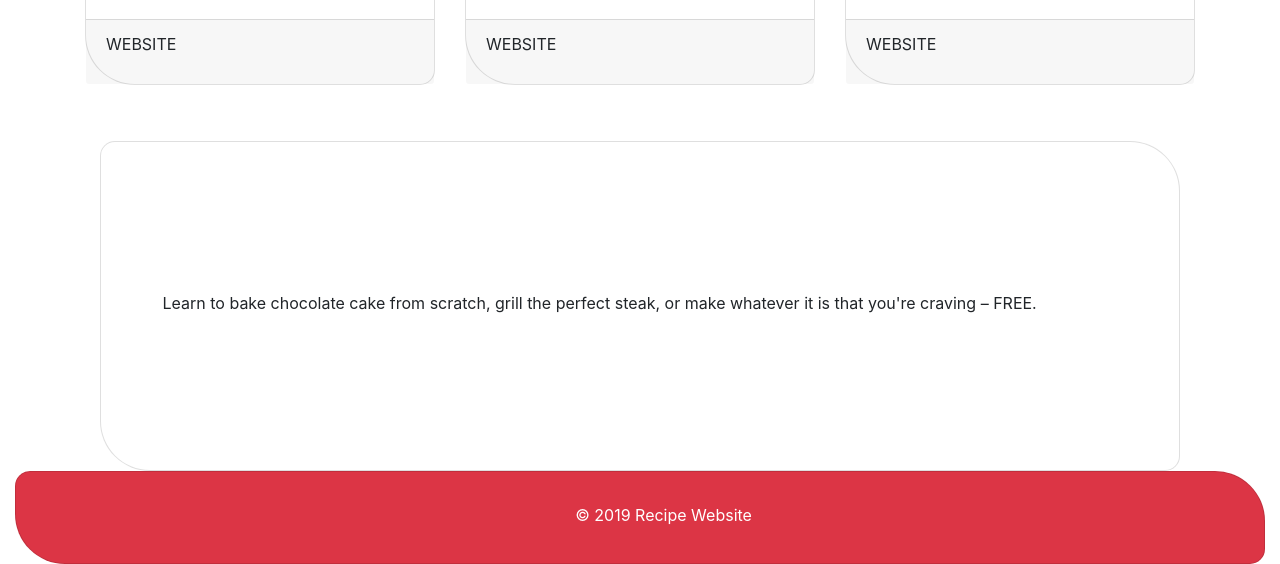
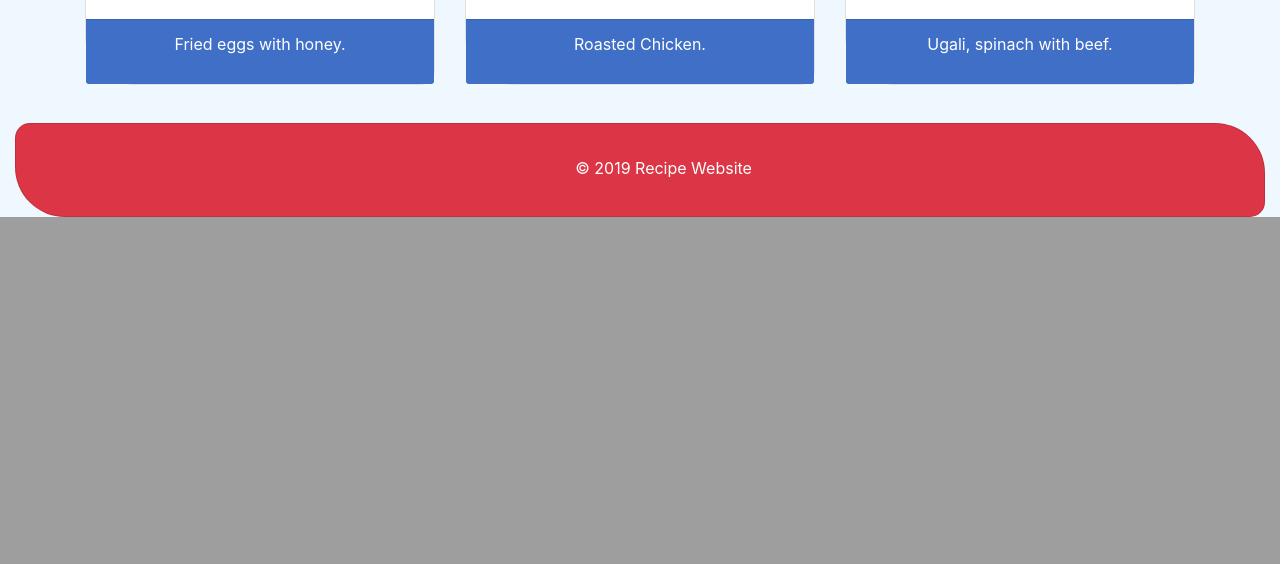
Before and after one commit to Loisa-Kitakaya/recipe-website, a PHP site: page /index2.html in a window 1280 px wide. Shown: the part 1052-1616 px from the top of the page. After the commit the page ends 1269 px from the top, so only its background shows below. Run offline with PHP 8.4, Linux system fonts and the light colour scheme.

Commit message:
final commit

```diff
--- a/css/me.css
+++ b/css/me.css
@@ -2,7 +2,10 @@ h1{
     color:white;
    margin-left:30%;
    font-family: 'Lilita One', cursive;
-font-family: 'Lobster', cursive;
+   font-family: 'Lobster', cursive;
+}
+body{
+    background-color: aliceblue;
 }
 .card{
     border-radius:15px 50px;
@@ -10,6 +13,12 @@ font-family: 'Lobster', cursive;
 }
 .card-body{
     display: flex;
+}
+.card:hover{
+    box-shadow: 0 4px 8px 0 rgba(57, 40, 202, 0.534), 0 6px 20px 0 rgba(7, 42, 243, 0.664);
+}
+.card bg-danger:hover{
+    box-shadow: 0 4px 8px 0 rgba(57, 40, 202, 0.534), 0 6px 20px 0 rgba(7, 42, 243, 0.664);
 }
 .card-body p{
     margin-left: 4%;
@@ -19,6 +28,12 @@ font-family: 'Lobster', cursive;
     width:100%;
     color:white;
 }
+
+#mc_embed_signup{
+    background:#fff;
+    clear:left;
+    font:14px Helvetica,Arial,sans-serif;
+ }
 .row{
     margin-top: 5%;
 }
@@ -28,6 +43,20 @@ font-family: 'Lobster', cursive;
 .styeling {
     text-align: center;
 }
-#head{
+.header{
     text-align: center;
+    font-size:40px;
+    /* font-family: 'Lilita One', cursive; */
+   font-family: 'Lobster', cursive;
 }
+.card-footer{
+    background-color: rgb(64, 111, 199);
+}
+.card-footer p{
+    text-align: center;
+    color:white;
+}
+.card-footer p:hover{
+    color:red;
+    box-shadow: 0 4px 8px 0 rgba(129, 13, 13, 0.534), 0 6px 20px 0 rgba(243, 7, 7, 0.664);
+}
--- a/index2.html
+++ b/index2.html
@@ -1,58 +1,67 @@
 <!DOCTYPE html>
 <html lang="en">
+
 <head>
     <meta charset="UTF-8">
     <meta name="viewport" content="width=device-width, initial-scale=1.0">
     <meta http-equiv="X-UA-Compatible" content="ie=edge">
     <title>Recipe</title>
-    <link rel = "icon" href = "https://icon-library.net/images/recipe-icon/recipe-icon-1.jpg" class="img-fluid" type = "image/x-icon">
+    <link rel="icon" href="https://icon-library.net/images/recipe-icon/recipe-icon-1.jpg" class="img-fluid"
+        type="image/x-icon">
     <link rel="stylesheet" type="text/css" href="css/bootstrap.css">
     <link rel="stylesheet" type="text/css" href="css/me.css">
     <link href="https://fonts.googleapis.com/css?family=Lilita+One|Lobster&display=swap" rel="stylesheet">
     <link href="https://fonts.googleapis.com/css?family=Lilita+One|Lobster|Oleo+Script&display=swap" rel="stylesheet">
 
 </head>
+
 <body>
+    <html>
     <div class="container-fluid">
         <div class="card bg-danger">
             <div class="card-body">
-             <h1><img src="https://ak.imgfarm.com/images/vicinio/dsp-images/nicole.guinta/asset1_2/1568214147964.png"></h1><br><br>
+                <h1><img
+                        src="https://ak.imgfarm.com/images/vicinio/dsp-images/nicole.guinta/asset1_2/1568214147964.png">
+                </h1><br><br>
                 <P><a href="index2.html">Popular</a></P>
+                <p><a href="contact.html">contacts</a></p>
                 <p><a href="">Recipes</a></p><br><br>
 
             </div>
         </div>
     </div>
     <div id="popular">
-    <div class="container">
+        <div id="container" class="container">
             <div class="row">
                 <div class="col-md-4">
                     <div class="card">
                         <div class="card-body">
-                        <img src="https://encrypted-tbn0.gstatic.com/images?q=tbn:ANd9GcR3Neh46IXCXvmqF8w9YBPfOuRFK2GACsMEQOkdgdXNliBxdBaqIQ&s" class="img-fluid">
+                            <a href="https://www.indianhealthyrecipes.com/pepper-chicken-recipe/"><img src="https://encrypted-tbn0.gstatic.com/images?q=tbn:ANd9GcR3Neh46IXCXvmqF8w9YBPfOuRFK2GACsMEQOkdgdXNliBxdBaqIQ&s"class="img-fluid"></a>
                         </div>
                         <div class="card-footer">
-                        <p>WEBSITE</p>
+                        <a href="https://www.indianhealthyrecipes.com/pepper-chicken-recipe/"><p>Chicken meat with peppers</p></a>
                         </div>
                     </div>
                 </div>
                 <div class="col-md-4">
                     <div class="card">
                         <div class="card-body">
-                            <img src="https://encrypted-tbn0.gstatic.com/images?q=tbn:ANd9GcRVqJ0hpppJ4WBMRgyBxKWY0_Re8fGdqHwQCjHyfbpjPKIfegqQ&s" class="img-fluid">
+                            <img src="https://encrypted-tbn0.gstatic.com/images?q=tbn:ANd9GcRVqJ0hpppJ4WBMRgyBxKWY0_Re8fGdqHwQCjHyfbpjPKIfegqQ&s"
+                                class="img-fluid">
                         </div>
                         <div class="card-footer">
-                            <p>WEBSITE</p>
+                            <p>Appetizers.</p>
                         </div>
                     </div>
                 </div>
                 <div class="col-md-4">
                     <div class="card">
                         <div class="card-body">
-                                <img src="https://encrypted-tbn0.gstatic.com/images?q=tbn:ANd9GcRPEFiPV8PjGfts59BBMIk5uEGt6typxmfCcuPiLU90P1uwOxlOFw&s" class="img-fluid">
+                            <a href="https://www.abeautifulplate.com/spaghettini-with-roasted-tomatoes-fresh-basil-and-toasted-garlic-breadcrumbs/"><img src="https://encrypted-tbn0.gstatic.com/images?q=tbn:ANd9GcRPEFiPV8PjGfts59BBMIk5uEGt6typxmfCcuPiLU90P1uwOxlOFw&s"
+                                class="img-fluid"></a>
                         </div>
                         <div class="card-footer">
-                                <p>WEBSITE</p>
+                            <a href="https://www.abeautifulplate.com/spaghettini-with-roasted-tomatoes-fresh-basil-and-toasted-garlic-breadcrumbs/"><p>Pasta with strawberries.</p></a>
                         </div>
                     </div>
                 </div>
@@ -60,70 +69,57 @@
         </div>
     </div>
     </div>
-    <div class="container">
+    <div id="container" class="container">
         <div class="row">
             <div class="col-md-4">
                 <div class="card">
                     <div class="card-body">
-                        <img src="https://encrypted-tbn0.gstatic.com/images?q=tbn:ANd9GcRbFYzKczHhy41dfFhvnNTvM1OqflW0XM_c_eDr-Rdg0yAX7Qiwcg&s" class="img-fluid">
+                       <a href="https://www.recipezazz.com/recipe/honey-garlic-scrambled-eggs-20036"><img src="https://encrypted-tbn0.gstatic.com/images?q=tbn:ANd9GcRbFYzKczHhy41dfFhvnNTvM1OqflW0XM_c_eDr-Rdg0yAX7Qiwcg&s"
+                            class="img-fluid"></a>
                     </div>
                     <div class="card-footer">
-                        <p>WEBSITE</p>
+                        <a href="https://www.recipezazz.com/recipe/honey-garlic-scrambled-eggs-20036"><p>Fried eggs with honey.</p></a>
                     </div>
                 </div>
             </div>
             <div class="col-md-4">
                 <div class="card">
                     <div class="card-body">
-                            <img src="https://encrypted-tbn0.gstatic.com/images?q=tbn:ANd9GcQv4itVHUyCfpU5Wnsjy180gN7BwRhgnBtgMDaUQaIifZWs6hBi&s" class="img-fluid">
+                       <a href="https://www.recipetineats.com/roast-chicken/" ><img src="https://encrypted-tbn0.gstatic.com/images?q=tbn:ANd9GcQv4itVHUyCfpU5Wnsjy180gN7BwRhgnBtgMDaUQaIifZWs6hBi&s"
+                            class="img-fluid"></a>
                     </div>
                     <div class="card-footer">
-                            <p>WEBSITE</p>
+                        <a href="https://www.recipetineats.com/roast-chicken/"><p>Roasted Chicken.</p></a>
                     </div>
                 </div>
             </div>
             <div class="col-md-4">
                 <div class="card">
                     <div class="card-body">
-                                <img src="https://encrypted-tbn0.gstatic.com/images?q=tbn:ANd9GcRuKyL4hkgvbUbM2zHN_P8yIwmU558wkKVby4gm0AiUCGiwdFjA&s" class="img-fluid">
+                        <a href="https://cookpad.com/ke/recipes/4892960-ugali-beef-spinach"><img src="https://encrypted-tbn0.gstatic.com/images?q=tbn:ANd9GcRuKyL4hkgvbUbM2zHN_P8yIwmU558wkKVby4gm0AiUCGiwdFjA&s"
+                            class="img-fluid"></a>
                     </div>
                     <div class="card-footer">
-                                <p>WEBSITE</p>
+                        <a href="https://cookpad.com/ke/recipes/4892960-ugali-beef-spinach"><p>Ugali, spinach with beef.</p></a>
                     </div>
-                        </div>
-                    </div>
-    </div>
-      <div class="container" style="margin-top:5%">
-          <div class="card">
-              <div id="head" class="card-body" style="align-items :center">
-                 <p>Learn to bake chocolate cake from scratch, grill the perfect steak, or make whatever it is that you're craving – FREE.
-                </p>
-                  <br>
-                  <br>
-                  <br>
-                  <br>
-                  <br>
-                  <br>
-                  <br>
-                  <br>
-                  <br>
-                  <br>
-                  <br>
-                  <br>
                 </div>
             </div>
         </div>
 
     </div>
-      <div class="container-fluid">
+
+    <div class="container-fluid" style="margin-top:3%">
         <div class="footer">
             <div class="card bg-danger">
                 <div class="card-body">
+
                     <div class="col-md-12">
                         <p class="styeling">&copy 2019 Recipe Website</p>
                     </div>
                 </div>
             </div>
         </div>
+
 </body>
+
 </html>
```
Also changed, not shown: contact.html (added, +91 -0 lines). Lines whose indentation alone changed are shown as unchanged.
